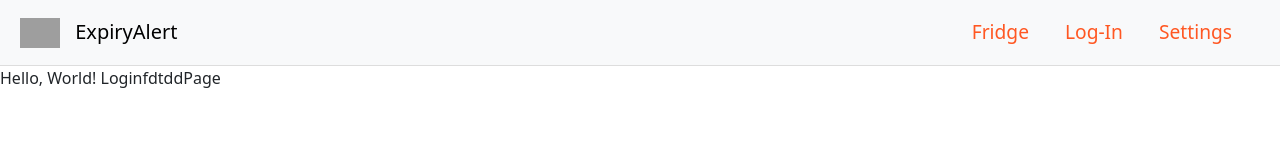
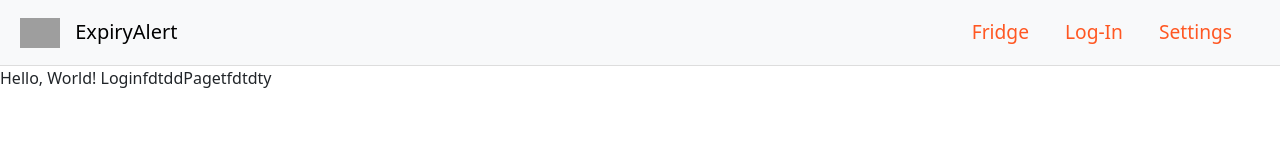
Before and after one commit to ray66han/Team-TB07-FoodWaste-Kv6002-, a React (Vite) app in the folder react-app/: page /login in a window 1280 px wide. Shown: the top 160 px of the page. Built offline with nearby package versions, Linux system fonts and the light colour scheme; no server answers; grey boxes are pictures that could not be loaded.

Commit message:
Update LoginPage.jsx

```diff
--- a/react-app/src/components/LoginPage.jsx
+++ b/react-app/src/components/LoginPage.jsx
@@ -3,7 +3,7 @@ import React from 'react';
 function LoginPage() {
   return (
     <div>
-      Hello, World! LoginfdtddPage
+      Hello, World! LoginfdtddPagetfdtdty
     </div>
   );
 }
```
